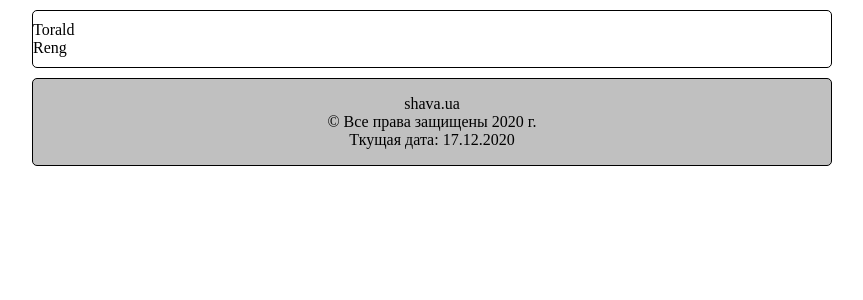
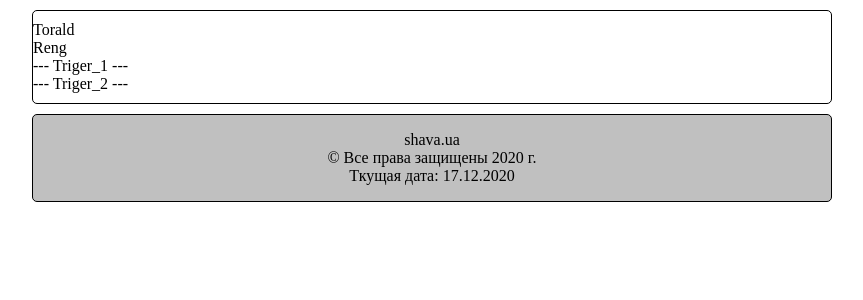
Before and after one commit to Shavius/test2, a PHP site: page /test2.php in a window 1280 px wide. Shown: the part 166-466 px from the top of the page, without its empty margins (208-1071 px from the left). Run offline with PHP 8.4, Linux system fonts and the light colour scheme; style sheets or scripts are compiled from the project's sources.

Commit message:
Update 3

```diff
--- a/src/test2.php
+++ b/src/test2.php
@@ -50,10 +50,34 @@
                     }
                 }
 
+                class super_2 {
+                    public $name_1;
+                    public $name_2;
+
+                    function __construct($name_1 = 0, $name_2 = 0) {
+                        $this -> name_1 = $name_1;
+                        $this -> name_2 = $name_2;
+                    }
+
+                    function R1 ($a = 0) {
+                        if ($a == 1) return '--- ' . $this -> name_1 . ' ---' . '<br>' . '--- ' . $this -> name_2 . ' ---';
+                        return $this -> name_1 . '<br>' . $this -> name_2;
+                    }
+                }
+
+                $super_array2 = [
+                    'R1' => 'Triger_1',
+                    'R2' => 'Triger_2'
+                ];
+
                 $admin = New super_1();
                 $admin->name = $super_array['First'];
                 $admin->surName = $super_array['Second'];
                 echo $admin->R1() . '<br>';
+
+
+                $admin2 = New super_2($super_array2['R1'], $super_array2['R2']);
+                echo $admin2->R1(1);
 
 
 
```
